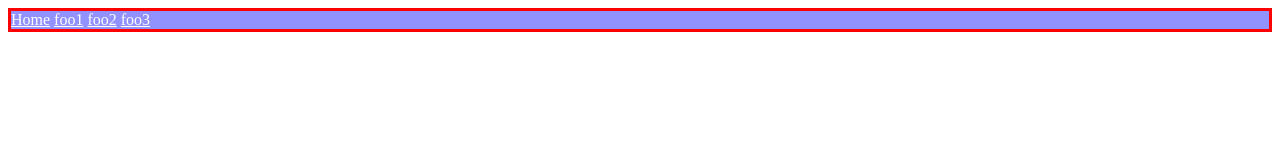
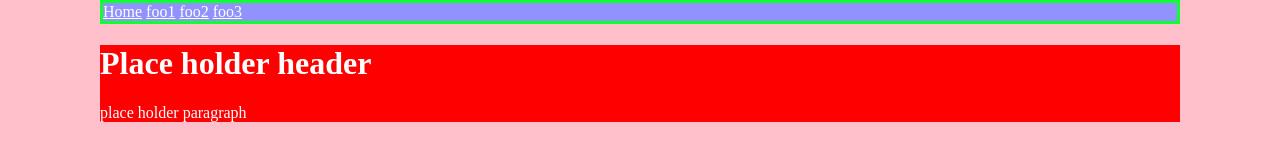
Before and after one commit to PhoenixVita/landing-page, a plain HTML site: page index.html in a window 1280 px wide. Drawn offline with Linux system fonts and the light colour scheme.

Commit message:
started working on sections

```diff
--- a/index.html
+++ b/index.html
@@ -6,11 +6,19 @@
         <title>Odin Landing Page</title>
     </head>
     <body>
-        <div id="headerpanel">
-            <a class="home" href="./">Home</a>
-            <a href="./foo1">foo1</a>
-            <a href="./foo2">foo2</a>
-            <a href="./foo3">foo3</a>
+        <div id="container">
+            <div id="headerpanel">
+                <a class="home" href="./">Home</a>
+                <a href="./foo1">foo1</a>
+                <a href="./foo2">foo2</a>
+                <a href="./foo3">foo3</a>
+            </div>
+            <div class="sections">
+                <h1>Place holder header</h1>
+                <p>place holder paragraph</p>
+
+
+            </div>
         </div>
     </body>
 </html>
--- a/stylesheet.css
+++ b/stylesheet.css
@@ -1,11 +1,25 @@
 body {
     color: white;
+    background-color: pink;
+    margin: 0;
+    width: 100%;
+}
+
+#container {
+    padding-left: 100px;
+    padding-right: 100px;
 }
 
 #headerpanel {
     background-color: #9292ff;
     border-style: solid;
-    color: red;
+    color: #10ff30;
+    margin: 0;
+}
+
+.sections {
+    background-color: red;
+    margin: 0;
 }
 
 a {
```
